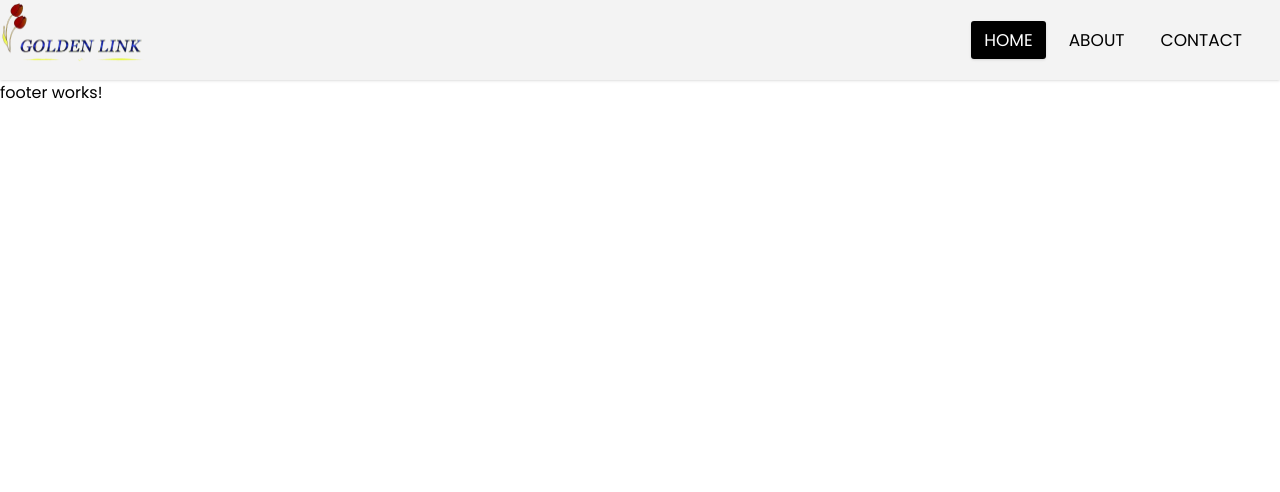
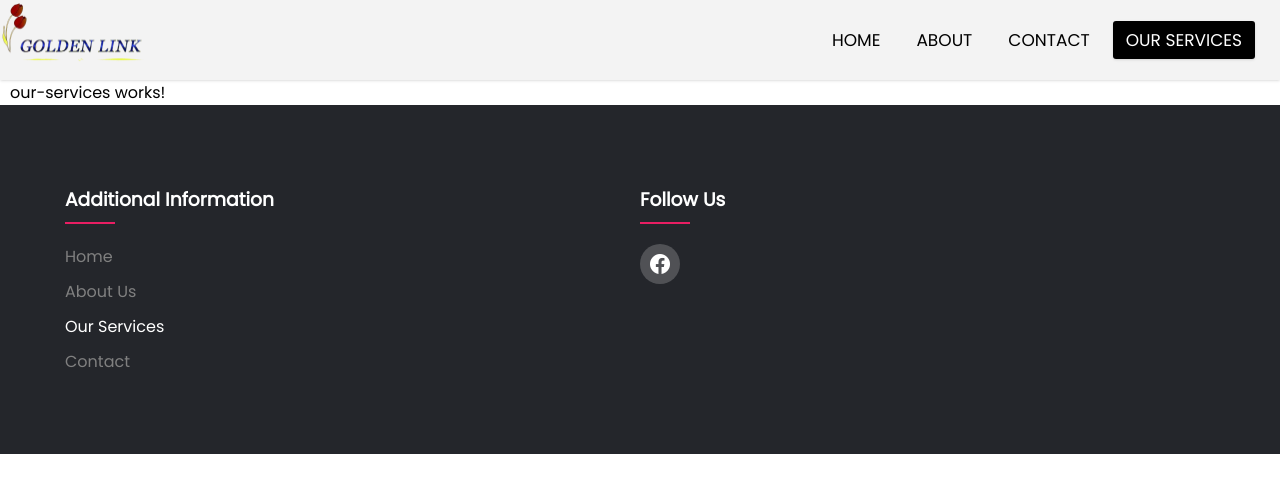
Before and after one commit to NayAungLin910/goldenlink, an Angular app: page /our-services in a window 1280 px wide. Before the commit this address led to /. Shown: the top 492 px of the page. Built offline with nearby package versions, Linux system fonts and the light colour scheme.

Commit message:
Add Our Services and Footer Content

```diff
--- a/src/app/footer/footer.component.css
+++ b/src/app/footer/footer.component.css
@@ -0,0 +1,104 @@
+.footer {
+    background-color: #24262b;
+}
+
+.container {
+    max-width: 1170px;
+    margin: auto;
+    padding: 10px;
+}
+
+.row {
+    display: flex;
+    flex-wrap: wrap;
+}
+
+ul {
+    list-style: none;
+}
+
+.footer {
+    background-color: #24262b;
+    padding: 70px 0;
+}
+
+.footer-col {
+    width: 50%;
+}
+
+.footer-col h3 {
+    color: #ffff;
+    text-transform: capitalize;
+    margin-bottom: 30px;
+    position: relative;
+}
+
+.footer-col h3::before {
+    content: '';
+    position: absolute;
+    left: 0;
+    bottom: -10px;
+    background-color: #e91e63;
+    height: 2px;
+    box-sizing: border-box;
+    width: 50px;
+}
+
+.footer-col ul li:not(:last-child) {
+    margin-bottom: 10px;
+}
+
+a.active-link {
+    color: white !important;
+}
+
+.footer-col ul li a {
+    color: grey;
+}
+
+.footer-col ul li a {
+    font-size: 16px;
+    text-transform: capitalize;
+    text-decoration: none;
+    font-weight: 300;
+    display: block;
+    transition: all 0.3s ease;
+}
+
+.footer-col ul li a:hover {
+    color:#ffff;
+    padding-left: 10px;
+}
+
+.footer-col .social-links a {
+    font-size: 20px;
+    display: inline-block;
+    height: 40px;
+    width: 40px;
+    background-color: rgba(255, 255, 255, 0.2);
+    margin: 0 10px 10px 0;
+    text-align: center;
+    line-height: 40px;
+    border-radius: 50px;
+    color: white;
+    transition: all 0.5s ease;
+}
+
+.footer-col .social-links a:hover {
+    color: #24262b;
+    background-color: #ffff;
+}
+
+/* responsive */
+@media (max-width: 767px) {
+    .footer-col {
+        width: 50%;
+        margin-bottom: 30px;
+    }
+}
+
+@media (max-width: 574px) {
+    .footer-col {
+        width: 100%;
+    }
+}
--- a/src/app/footer/footer.component.html
+++ b/src/app/footer/footer.component.html
@@ -1 +1,45 @@
-<p>footer works!</p>
+<footer class="footer">
+  <div class="container">
+    <div class="row">
+      <div class="footer-col">
+        <h3>Additional Information</h3>
+        <ul>
+          <li>
+            <a [ngClass]="{ 'active-link': currentRoute('/') }" routerLink=""
+              >Home</a
+            >
+          </li>
+          <li>
+            <a
+              [ngClass]="{ 'active-link': currentRoute('/about') }"
+              routerLink="/about"
+              >about us</a
+            >
+          </li>
+          <li>
+            <a
+              [ngClass]="{ 'active-link': currentRoute('/our-services') }"
+              routerLink="/our-services"
+              >our services</a
+            >
+          </li>
+          <li>
+            <a
+              [ngClass]="{ 'active-link': currentRoute('/contact') }"
+              routerLink="/contact"
+              >contact</a
+            >
+          </li>
+        </ul>
+      </div>
+      <div class="footer-col">
+        <h3>Follow Us</h3>
+        <div class="social-links">
+          <a target="_blank" href="https://www.facebook.com/profile.php?id=100076045641732"
+            ><i class="bi bi-facebook"></i
+          ></a>
+        </div>
+      </div>
+    </div>
+  </div>
+</footer>
--- a/src/app/footer/footer.component.ts
+++ b/src/app/footer/footer.component.ts
@@ -1,12 +1,20 @@
+import { CommonModule } from '@angular/common';
 import { Component } from '@angular/core';
+import { Router } from '@angular/router';
+import { AppRoutingModule } from '../../app.routing.module';
 
 @Component({
   selector: 'gl-footer',
   standalone: true,
-  imports: [],
+  imports: [CommonModule, AppRoutingModule],
   templateUrl: './footer.component.html',
-  styleUrl: './footer.component.css'
+  styleUrl: './footer.component.css',
 })
 export class FooterComponent {
+  constructor(private router: Router) {}
 
+  // checks if the route provided is the same with the current route
+  currentRoute(route: string) {
+    return this.router.url === route;
+  }
 }
--- a/src/app/header/header.component.html
+++ b/src/app/header/header.component.html
@@ -30,5 +30,13 @@
         >Contact</a
       >
     </li>
+    <li>
+      <a
+        [ngClass]="{ active: currentRoute('/our-services') }"
+        routerLink="/our-services"
+        (click)="toggleNavbar()"
+        >Our Services</a
+      >
+    </li>
   </ul>
 </nav>
--- /dev/null
+++ b/src/app/our-services/our-services.component.html
@@ -0,0 +1 @@
+<p>our-services works!</p>
--- a/src/index.html
+++ b/src/index.html
@@ -9,14 +9,13 @@
     />
     <meta name="robots" content="follow, index" />
 
-    <meta property="og:title" content="Golden Link | Japanese & Other Langages Academy" />
+    <meta
+      property="og:title"
+      content="Golden Link | Japanese & Other Langages Academy"
+    />
     <meta
       property="og:description"
       content="Live, study, work in Japan! Golden Link Academy empowers you with Japanese language training, school application guidance, & career support. Achieve fluency & fulfill your Japan goals!"
-    />
-    <meta
-      property="og:image"
-      content="assets/golden link normal logo.png"
     />
 
     <base href="/" />
```
Also changed, not shown: src/app.routing.module.ts (+12 -11 lines), src/app/our-services/our-services.component.ts (added, +12 -0 lines), src/app/imageSlider/components/imageSlider.component.html (line endings or trailing spaces), src/app/our-services/our-services.component.css (added), 1 other file (tests, documents, lock files or other folders).
